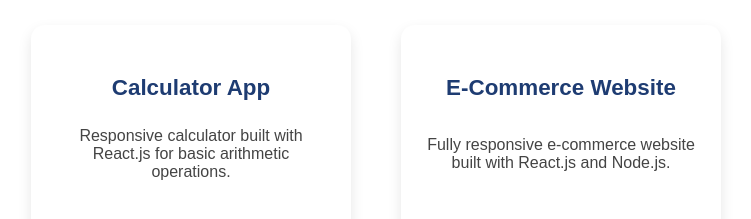
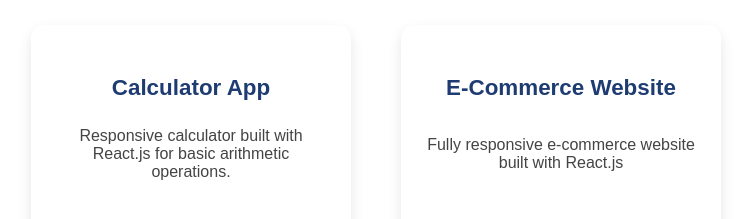
Before and after one commit to hamzas4011/personal-website, a React (Vite) app: page / in a window 1280 px wide. Shown: the part 2520-2739 px from the top of the page, without its empty margins (264-1015 px from the left). Built offline with nearby package versions, Linux system fonts and the light colour scheme.

Commit message:
update projectsdata

```diff
--- a/src/projectsData.js
+++ b/src/projectsData.js
@@ -7,7 +7,7 @@
   },
   {
     name: "E-Commerce Website",
-    description: "Fully responsive e-commerce website built with React.js and Node.js.",
+    description: "Fully responsive e-commerce website built with React.js",
     livelink: "ecommerce-app-alpha-lake-45.vercel.app",
     githubLink: "https://github.com/hamzas4011/ecommerce-app",
   },
```
